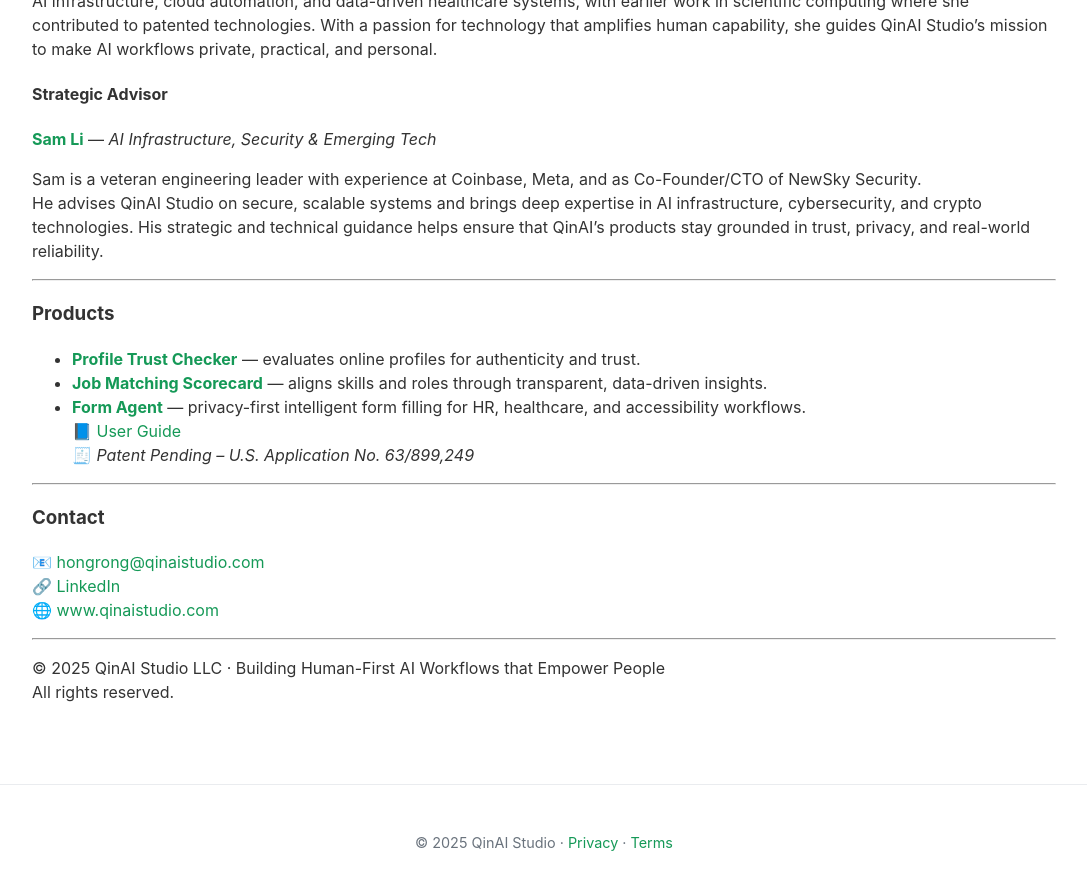
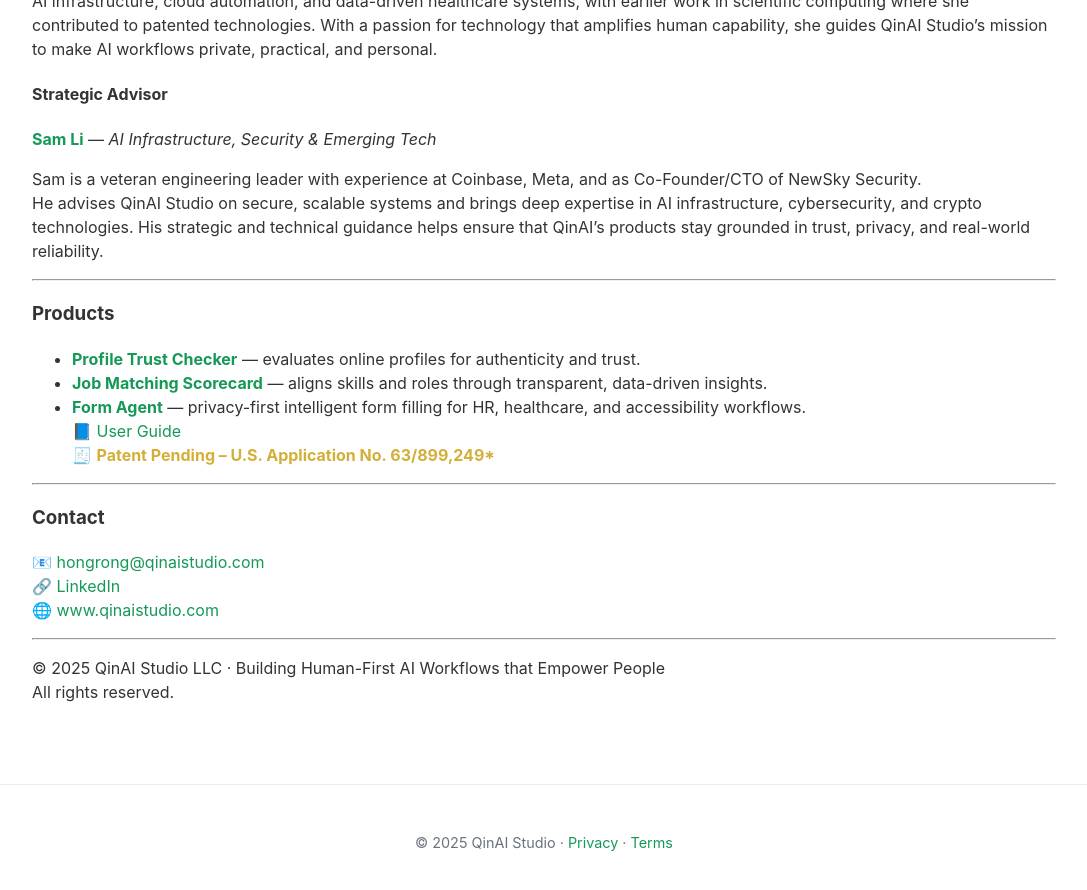
Before and after one commit to LilyQin19/qinaistudio.github.io, a Jekyll site: the page built from index.md, in a window 1280 px wide and 900 px high, scrolled down 678 px. Shown: the top 890 px of the window, without its empty margins (96-1183 px from the left). Built offline with Jekyll 4.4.1, drawn with Linux system fonts in a browser that asks for light colours; our own code applies the rules of GitHub Pages for plain Markdown files.

Commit message:
Update index.md
Patent highlight

```diff
--- a/index.md
+++ b/index.md
@@ -29,7 +29,7 @@ He advises QinAI Studio on secure, scalable systems and brings deep expertise in
 - **[Form Agent](https://qinaistudio-formagent.streamlit.app/)** — privacy-first intelligent form filling for HR, healthcare, and accessibility workflows.
   📘 [User Guide](https://github.com/LilyQin19/qinaistudio.github.io/blob/main/FormAgent_UserGuide.md)
   <br>
-  🧾 *Patent Pending – U.S. Application No. 63/899,249*
+  🧾  <span style="color:#d4af37; font-weight:bold;">Patent Pending – U.S. Application No. 63/899,249*
 
 ---
 
```
